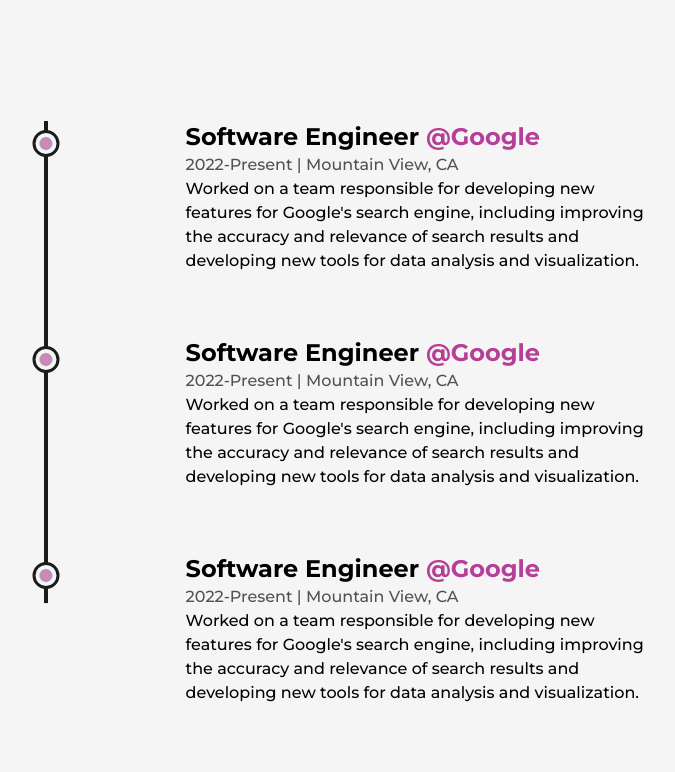
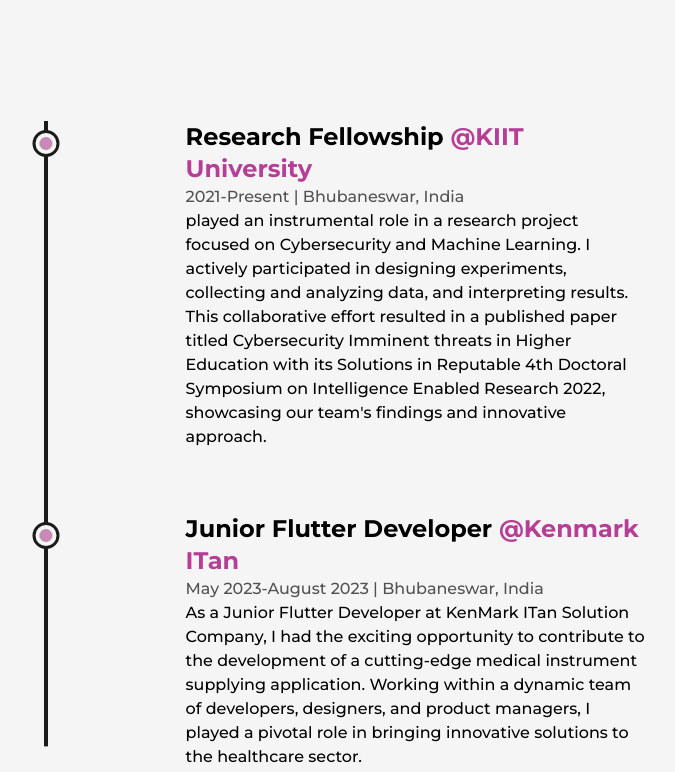
Before and after one commit to Abtsega123/Portfolio3D-Tailwindcss, a Next.js app: page /about in a window 1280 px wide. Shown: the part 2523-3295 px from the top of the page, without its empty margins (240-915 px from the left). Built offline with nearby package versions, Linux system fonts and the light colour scheme.

Commit message:
'commited'

```diff
--- a/src/components/Education.js
+++ b/src/components/Education.js
@@ -47,8 +47,8 @@
 
                 <ul className='w-full flex flex-col items-start justify-between ml-4 xs:ml-2'>
                     <Details
-                        type=" Bachelor Of Science In Computer Science" time="2016-2020 "
-                        place="KALINGA INSTITUTE OF INDUSTRIAL TECHNOLOGY"
+                        type=" Software Engineering" time="2021-2025 "
+                        place="ALX AFRICA"
                         info="Relevant courses included Data Structures and Algorithms, Computer Systems Engineering, and Artificial
 Intelligence."
 
--- a/src/components/Experience.js
+++ b/src/components/Experience.js
@@ -37,58 +37,71 @@
         }
     )
     return (
-        <div className='my-64'>
-            <h2 className='font-bold text-8xl mb-32 w-full text-center md:text-6xl xs:text-4xl md:mb-16'>
+      <div className="my-64">
+        <h2 className="font-bold text-8xl mb-32 w-full text-center md:text-6xl xs:text-4xl md:mb-16">
           Experience
         </h2>
-            <div ref={ref} className='w-[75%] mx-auto relative lg:w-[90%] md:w-full'>
-
+        <div
+          ref={ref}
+          className="w-[75%] mx-auto relative lg:w-[90%] md:w-full"
+        >
           <motion.div
-                style={{scaleY: scrollYProgress}}
-                    className='absolute left-7 top-0 w-[4px] h-full bg-dark origin-top dark:bg-light
-                    md:w-[2px] md:left-[30px] xs:left-[20px]'
+            style={{ scaleY: scrollYProgress }}
+            className="absolute left-7 top-0 w-[4px] h-full bg-dark origin-top dark:bg-light
+                    md:w-[2px] md:left-[30px] xs:left-[20px]"
           />
 
-
-
-                <ul className='w-full flex flex-col items-start justify-between ml-4 xs:ml-2'>
+          <ul className="w-full flex flex-col items-start justify-between ml-4 xs:ml-2">
             <Details
-                        position=" Software Engineer" company="Google"
+              position=" Research Fellowship"
+              company="KIIT University"
               companyLink="www.google.com"
-time="2022-Present" address=" Mountain View, CA"
-work="Worked on a team responsible for developing new features for Google's
-search engine, including improving the accuracy and relevance of search results and
-developing new tools for data analysis and visualization."
+              time="2021-Present"
+              address=" Bhubaneswar, India"
+              work="played an instrumental role in a research project focused on Cybersecurity and Machine Learning.
+                        I actively participated in designing experiments, collecting and analyzing data, and interpreting results.
+                        This collaborative effort resulted in a published paper titled
+Cybersecurity Imminent threats in Higher Education with its Solutions in Reputable 4th Doctoral Symposium on
+Intelligence Enabled Research 2022, showcasing our team's findings and innovative approach."
             />
 
             <Details
-                        position=" Software Engineer" company="Google"
+              position=" Junior Flutter Developer"
+              company="Kenmark ITan"
               companyLink="www.google.com"
-time="2022-Present" address=" Mountain View, CA"
+              time="May 2023-August 2023"
+              address=" Bhubaneswar, India"
+                        work="As a Junior Flutter Developer at KenMark ITan Solution Company, I had the exciting opportunity
+              to contribute to the development of a cutting-edge medical instrument supplying application.
+               Working within a dynamic team of developers, designers, and product managers,
+               I played a pivotal role in bringing innovative solutions to the healthcare sector."
+            />
+            <Details
+              position=" Software Engineer"
+              company="Google"
+              companyLink="www.google.com"
+              time="2022-Present"
+              address=" Mountain View, CA"
               work="Worked on a team responsible for developing new features for Google's
 search engine, including improving the accuracy and relevance of search results and
 developing new tools for data analysis and visualization."
             />
             <Details
-                        position=" Software Engineer" company="Google"
+              position=" Software Engineer"
+              company="Google"
               companyLink="www.google.com"
-time="2022-Present" address=" Mountain View, CA"
+              time="2022-Present"
+              address=" Mountain View, CA"
               work="Worked on a team responsible for developing new features for Google's
 search engine, including improving the accuracy and relevance of search results and
 developing new tools for data analysis and visualization."
             />
             <Details
-                        position=" Software Engineer" company="Google"
+              position=" Software Engineer"
+              company="Google"
               companyLink="www.google.com"
-time="2022-Present" address=" Mountain View, CA"
-work="Worked on a team responsible for developing new features for Google's
-search engine, including improving the accuracy and relevance of search results and
-developing new tools for data analysis and visualization."
-                    />
-                        <Details
-                        position=" Software Engineer" company="Google"
-                        companyLink="www.google.com"
-time="2022-Present" address=" Mountain View, CA"
+              time="2022-Present"
+              address=" Mountain View, CA"
               work="Worked on a team responsible for developing new features for Google's
 search engine, including improving the accuracy and relevance of search results and
 developing new tools for data analysis and visualization."
@@ -96,6 +109,6 @@
           </ul>
         </div>
       </div>
-    )
+    );
 }
 export default Experience
--- a/src/components/contact.js
+++ b/src/components/contact.js
@@ -6,48 +6,88 @@
       <div className="flex flex-col md:flex-row md:space-x-6 space-y-6 md:space-y-0 bg-cyan-950 w-full max-w-4xl p-8 sm:p-12 rounded-xl shadow-lg text-white ">
         <div className="flex flex-col space-y-8 justify-between ">
           <div>
-            <h1 className="font-bold text-4xl tracking-wide">
-              Contact Me
-            </h1>
-            <p className="pt-2 text-cyan-100 text-sm">If there is a will there is a Way!</p>
+            <h1 className="font-bold text-4xl tracking-wide">Contact Me</h1>
+            <p className="pt-2 text-cyan-100 text-sm">
+              If there is a will there is a Way!
+            </p>
           </div>
           <div className="flex flex-row space-x-4">
             <div className="flex flex-col space-y-6">
               <div className="inline-flex space-x-2 items-center">
-                <ion-icon name="call" className="text-teal-300 text-xl"></ion-icon>
+                <ion-icon
+                  name="call"
+                  className="text-teal-300 text-xl"
+                ></ion-icon>
                 <span>+(918) (01842) (8198)</span>
               </div>
               <div className="inline-flex space-x-2 items-center">
-                <ion-icon name="mail" className="text-teal-300 text-xl"></ion-icon>
+                <ion-icon
+                  name="mail"
+                  className="text-teal-300 text-xl"
+                ></ion-icon>
                 <span>abtsegatesfaye2@gmaillcom</span>
               </div>
               <div className="inline-flex space-x-2 items-center">
-                <ion-icon name="location" className="text-teal-300 text-xl"></ion-icon>
+                <ion-icon
+                  name="location"
+                  className="text-teal-300 text-xl"
+                ></ion-icon>
                 <span>Campus 11, KP8B, KIIT University</span>
               </div>
               <div className="flex space-x-4 text-lg">
-            <a href="#" > <ion-icon name='logo-facebook'></ion-icon></a>
-            <a href="#"> <ion-icon name='logo-twitter'></ion-icon></a>
-            <a href="#"> <ion-icon name='logo-linkedin'></ion-icon></a>
-            <a href="#"> <ion-icon name='logo-instagram'></ion-icon></a>
-          </div>
+                <a href="#">
+                  {" "}
+                  <ion-icon name="logo-facebook"></ion-icon>
+                </a>
+                <a href="#">
+                  {" "}
+                  <ion-icon name="logo-twitter"></ion-icon>
+                </a>
+                <a href="#">
+                  {" "}
+                  <ion-icon name="logo-linkedin"></ion-icon>
+                </a>
+                <a href="#">
+                  {" "}
+                  <ion-icon name="logo-instagram"></ion-icon>
+                </a>
+              </div>
             </div>
             <div className=" bg-white rounded-xl shadow-lg p-8 text-gray-600 md:w-80 flex-grow">
-              <form action='' className="flex flex-col space-y-4 ">
+              <form action="" className="flex flex-col space-y-4 ">
                 <div>
-                  <label htmlFor="" className="text-sm">Your Name</label>
-                  <input type="text" placeholder="Your name" className="ring-1 ring-gray-300 w-full rounded-md px-4 py-2 mt-2
-                    outline-none focus:ring-2 focus:ring-teal-300" />
+                  <label htmlFor="" className="text-sm">
+                    Your Name
+                  </label>
+                  <input
+                    type="text"
+                    placeholder="Your name"
+                    className="ring-1 ring-gray-300 w-full rounded-md px-4 py-2 mt-2
+                    outline-none focus:ring-2 focus:ring-teal-300"
+                  />
                 </div>
                 <div>
-                  <label htmlFor="" className="text-sm">Email Address</label>
-                  <input type="email" placeholder="Email address" className="ring-1 ring-gray-300 w-full rounded-md px-4 py-2 mt-2 outline-none
-                    focus:ring-2 focus:ring-teal-300" />
+                  <label htmlFor="" className="text-sm">
+                    Email Address
+                  </label>
+                  <input
+                    type="email"
+                    placeholder="Email address"
+                    className="ring-1 ring-gray-300 w-full rounded-md px-4 py-2 mt-2 outline-none
+                    focus:ring-2 focus:ring-teal-300"
+                  />
                 </div>
                 <div>
-                  <label htmlFor="" className="text-sm">Message</label>
-                  <textarea type="text" placeholder="Message" rows='4' className="ring-1 ring-gray-300 w-full rounded-md px-4 py-2 mt-2 outline-none
-                    focus:ring-2 focus:ring-teal-300"></textarea>
+                  <label htmlFor="" className="text-sm">
+                    Message
+                  </label>
+                  <textarea
+                    type="text"
+                    placeholder="Message"
+                    rows="4"
+                    className="ring-1 ring-gray-300 w-full rounded-md px-4 py-2 mt-2 outline-none
+                    focus:ring-2 focus:ring-teal-300"
+                  ></textarea>
                 </div>
                 <button className="inline-block self-end bg-cyan-700 text-white font-bold rounded-lg px-6 py-2 uppercase text-sm">
                   Send Message
@@ -57,7 +97,10 @@
           </div>
         </div>
       </div>
-      <script src="https://unpkg.com/ionicons@5.4.0/dist/ionicons.js"></script>
+      <script
+        async
+        src="https://unpkg.com/ionicons@5.4.0/dist/ionicons.js"
+      ></script>
     </div>
   );
 };
--- a/src/pages/projects.js
+++ b/src/pages/projects.js
@@ -93,20 +93,19 @@
       <Head>
         <title>Abtsega | Projects Page</title>
         <meta name="description" content="any description" />
-
       </Head>
       <TransitionEffect />
-          <main className='w-full mb-16 flex flex-col items-center justify-center dark:text-light'>
+      <main className="w-full mb-16 flex flex-col items-center justify-center dark:text-light">
         <Layout>
-                  <AnimatedText text="Imagination Trums Knowledge" className='mb-16 lg:!text-7xl sm:mb-8 sm:!text-6xl xs:!text-4xl' />
+          <AnimatedText
+            text="Imagination Trums Knowledge"
+            className="mb-16 lg:!text-7xl sm:mb-8 sm:!text-6xl xs:!text-4xl"
+          />
 
-
-
-                  <div className='grid grid-cols-12 gap-24 gap-y-32 xl:gap-x-16 lg:gap-x-8 md:gap-y-24 sm:gap-x-0' >
-                      <div className='col-span-12'>
+          <div className="grid grid-cols-12 gap-24 gap-y-32 xl:gap-x-16 lg:gap-x-8 md:gap-y-24 sm:gap-x-0">
+            <div className="col-span-12">
               <FeaturedProject
-
-                              title="Crypto Screener Application"
+                title="QR Code Based Library Attendance System"
                 img={project1}
                 summary="A feature-rich Crypto Screener App using React, Tailwind CSS, Context API, React Router and Recharts.
 It shows detail regarding almost all the cryptocurrency. You can easily convert the price in your
@@ -114,13 +113,11 @@
                 link="/"
                 github="htps://www.github.com/Abtsega123"
                 type="Featured Project"
-
               />
             </div>
-                      <div className='col-span-6 sm:col-span-12'>
+            <div className="col-span-6 sm:col-span-12">
               <Project
-
-                              title="Crypto Screener Application"
+                title="Agora Video ChatApp"
                 img={project1}
                 summary="A feature-rich Crypto Screener App using React, Tailwind CSS, Context API, React Router and Recharts.
 It shows detail regarding almost all the cryptocurrency. You can easily convert the price in your
@@ -128,13 +125,11 @@
                 link="/"
                 github="htps://www.github.com/Abtsega123"
                 type="Featured Project"
-
               />
             </div>
-                      <div className='col-span-6 sm:col-span-12'>
+            <div className="col-span-6 sm:col-span-12">
               <Project
-
-                              title="Crypto Screener Application"
+                title="NodeJS BlogApp"
                 img={project1}
                 summary="A feature-rich Crypto Screener App using React, Tailwind CSS, Context API, React Router and Recharts.
 It shows detail regarding almost all the cryptocurrency. You can easily convert the price in your
@@ -142,13 +137,11 @@
                 link="/"
                 github="htps://www.github.com/Abtsega123"
                 type="Featured Project"
-
               />
             </div>
-                        <div className='col-span-12'>
+            <div className="col-span-12">
               <FeaturedProject
-
-                              title="Crypto Screener Application"
+                title="AI Image Generator"
                 img={project1}
                 summary="A feature-rich Crypto Screener App using React, Tailwind CSS, Context API, React Router and Recharts.
 It shows detail regarding almost all the cryptocurrency. You can easily convert the price in your
@@ -156,13 +149,11 @@
                 link="/"
                 github="htps://www.github.com/Abtsega123"
                 type="Featured Project"
-
               />
             </div>
-                        <div className='col-span-6 sm:col-span-12'>
+            <div className="col-span-6 sm:col-span-12">
               <Project
-
-                              title="Crypto Screener Application"
+                title="World Time Flutter App"
                 img={project1}
                 summary="A feature-rich Crypto Screener App using React, Tailwind CSS, Context API, React Router and Recharts.
 It shows detail regarding almost all the cryptocurrency. You can easily convert the price in your
@@ -170,13 +161,11 @@
                 link="/"
                 github="htps://www.github.com/Abtsega123"
                 type="Featured Project"
-
               />
             </div>
-                      <div className='col-span-6 sm:col-span-12'>
+            <div className="col-span-6 sm:col-span-12">
               <Project
-
-                              title="Crypto Screener Application"
+                title="Food Deliveryy Menu Flutter App"
                 img={project1}
                 summary="A feature-rich Crypto Screener App using React, Tailwind CSS, Context API, React Router and Recharts.
 It shows detail regarding almost all the cryptocurrency. You can easily convert the price in your
@@ -184,15 +173,25 @@
                 link="/"
                 github="htps://www.github.com/Abtsega123"
                 type="Featured Project"
-
+              />
+            </div>
+            <div className="col-span-12">
+              <FeaturedProject
+                title="3D Animated Portfolio Website"
+                img={project1}
+                summary="A feature-rich Crypto Screener App using React, Tailwind CSS, Context API, React Router and Recharts.
+It shows detail regarding almost all the cryptocurrency. You can easily convert the price in your
+local currency."
+                link="/"
+                github="htps://www.github.com/Abtsega123"
+                type="Featured Project"
               />
             </div>
           </div>
-
         </Layout>
       </main>
     </>
-  )
+  );
 }
 
 export default projects
```
Lines whose indentation alone changed are shown as unchanged.
